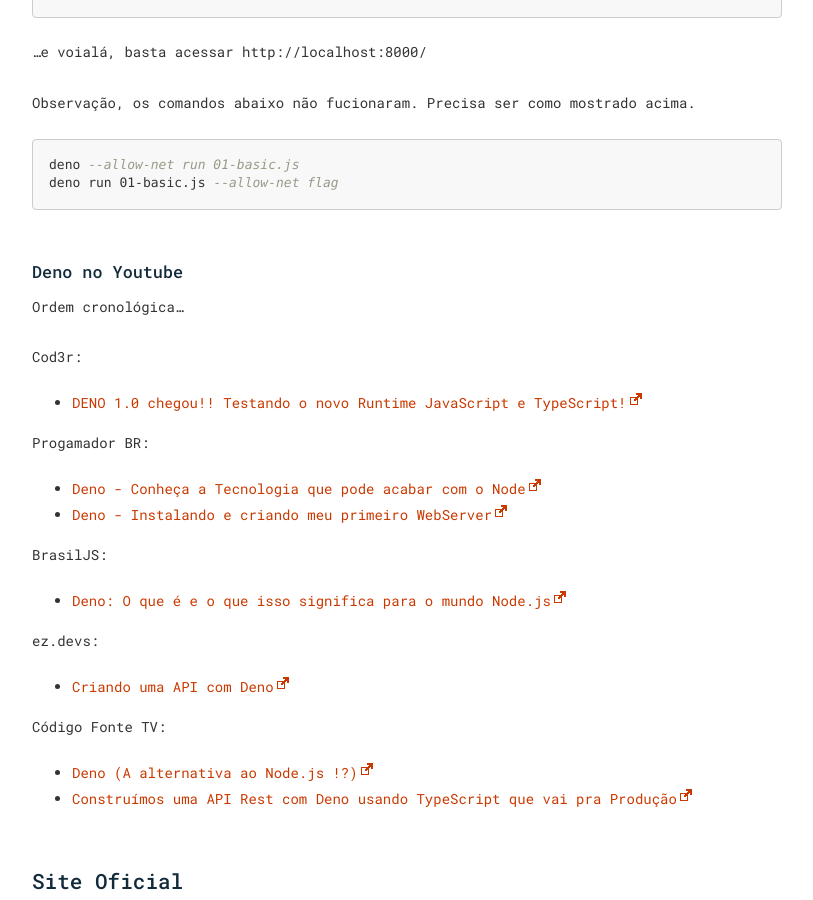
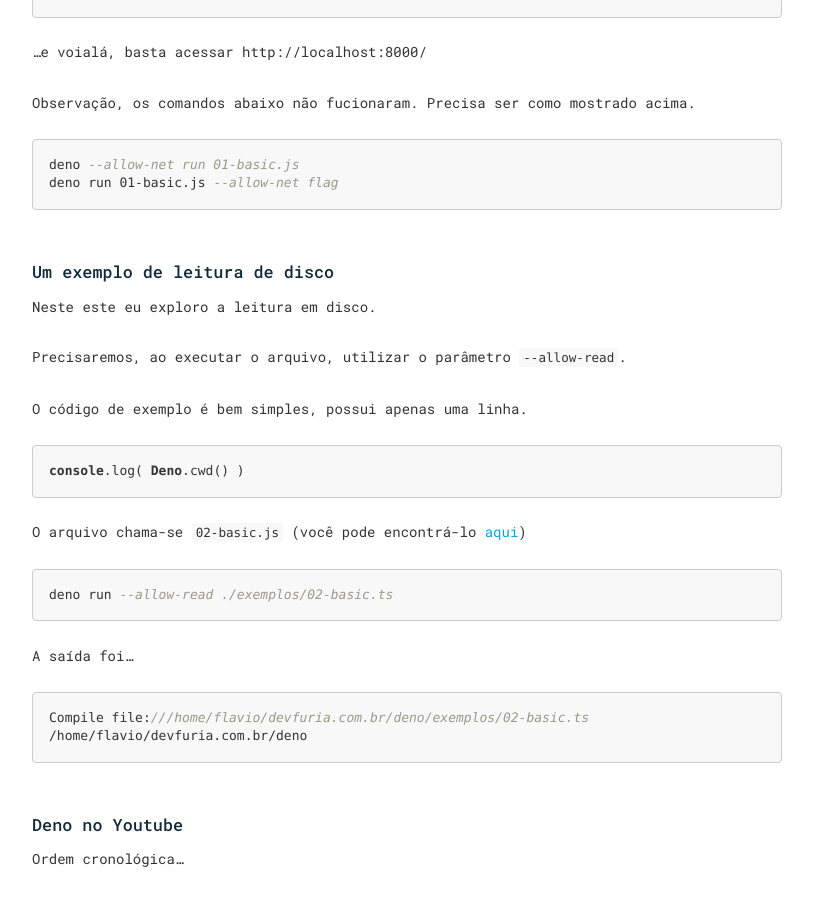
Before and after one commit to website-devfuria/deno, a Jekyll site: the page built from index.md, in a window 1280 px wide and 900 px high, scrolled down 2162 px. Shown: the whole window, without its empty margins (233-1046 px from the left). Built offline with Jekyll 4.4.1, drawn with Linux system fonts in a browser that asks for light colours.

Commit message:
exemplo 02-basic

```diff
--- /dev/null
+++ b/exemplos/02-basic.ts
@@ -0,0 +1 @@
+console.log( Deno.cwd() )
--- a/index.md
+++ b/index.md
@@ -72,6 +72,25 @@ Observação, os comandos abaixo não fucionaram. Precisa ser como mostrado acim
     deno run 01-basic.js --allow-net flag
 
 
+### Um exemplo de leitura de disco
+
+Neste este eu exploro a leitura em disco.
+
+Precisaremos, ao executar o arquivo, utilizar o parâmetro `--allow-read`.
+
+O código de exemplo é bem simples, possui apenas uma linha.
+
+    console.log( Deno.cwd() )
+
+O arquivo chama-se `02-basic.js` (você pode encontrá-lo [aqui](exemplos/02-basic.js))
+
+    deno run --allow-read ./exemplos/02-basic.ts
+
+A saída foi...
+
+    Compile file:///home/flavio/devfuria.com.br/deno/exemplos/02-basic.ts
+    /home/flavio/devfuria.com.br/deno
+
 
 ### Deno no Youtube
 
```
